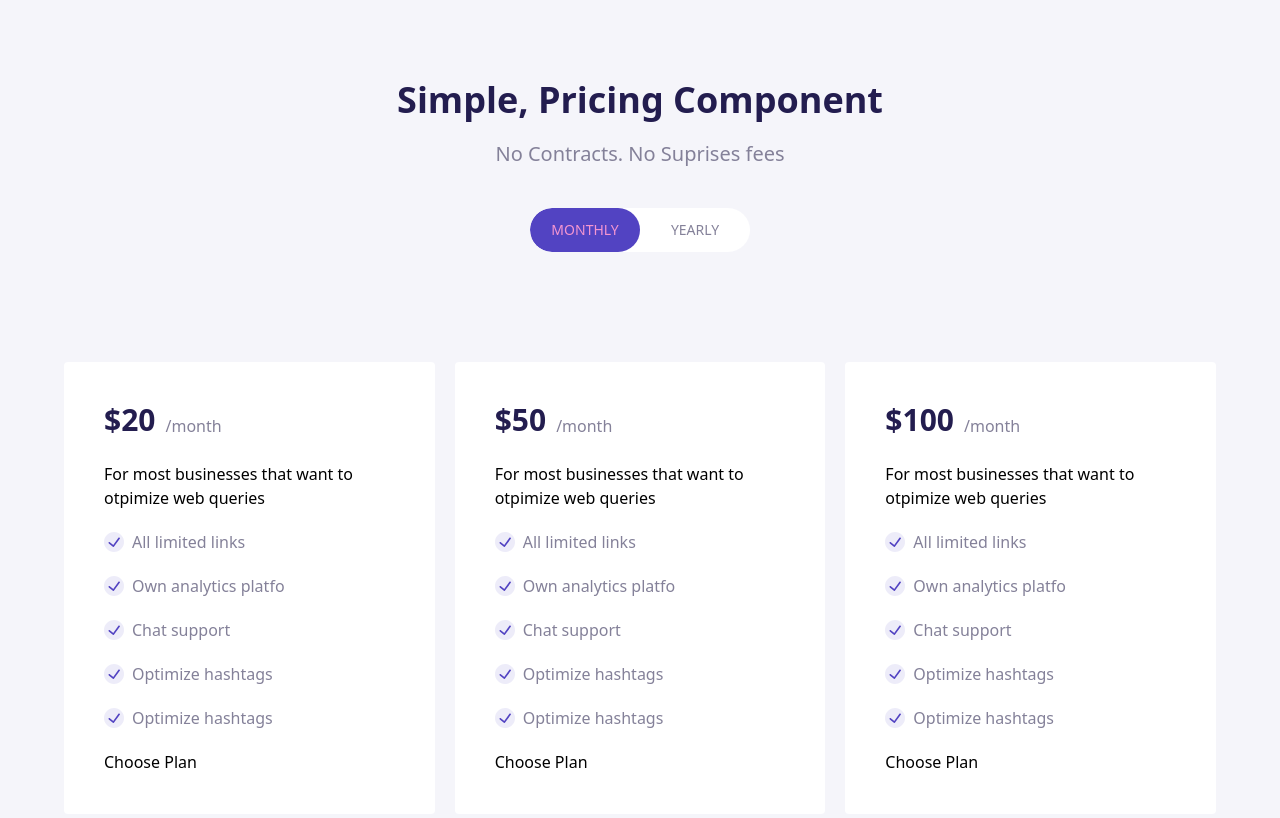
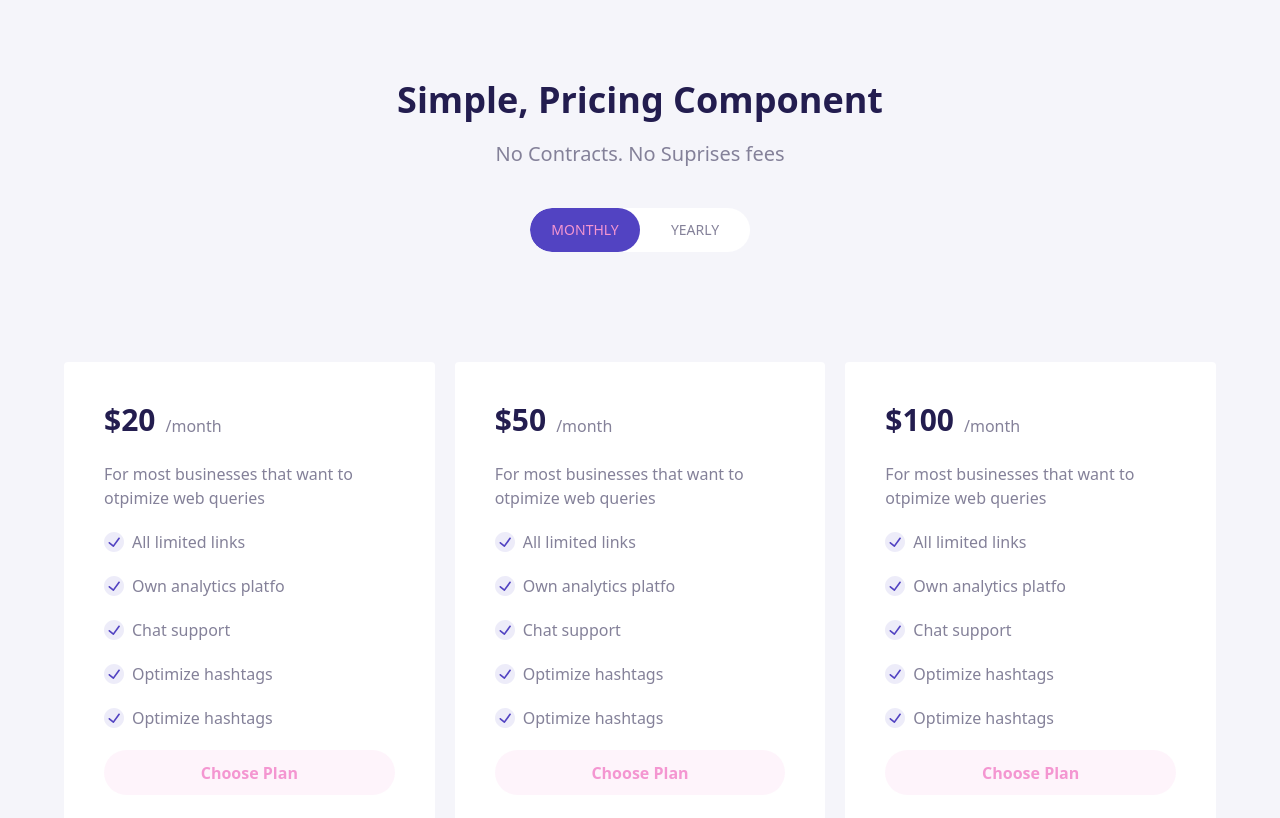
Before and after one commit to FesoQue/pricing-component-composition-with-dot-notation, a React (Vite) app: page / in a window 1280 px wide. Shown: the top 818 px of the page. Built offline with nearby package versions, Linux system fonts and the light colour scheme.

Commit message:
duplicate component

```diff
--- a/src/component/PricingCard.tsx
+++ b/src/component/PricingCard.tsx
@@ -58,9 +58,9 @@ PricingCard.Text = function PricingCardText({
   ...rest
 }: PricingCardProps) {
   return (
-    <h2 className={cn(className)} {...rest}>
+    <p className={cn("text-[#848199]", className)} {...rest}>
       {children}
-    </h2>
+    </p>
   );
 };
 PricingCard.Value = function PricingCardValue({
@@ -81,7 +81,13 @@ PricingCard.Button = function PricingCardButton({
   ...rest
 }: PricingCardProps) {
   return (
-    <button className={cn(className)} {...rest}>
+    <button
+      className={cn(
+        "w-full h-[45px] text-center text-[#F496D1] bg-[#F496D1] bg-opacity-10 font-semibold rounded-full",
+        className
+      )}
+      {...rest}
+    >
       {children}
     </button>
   );
```
